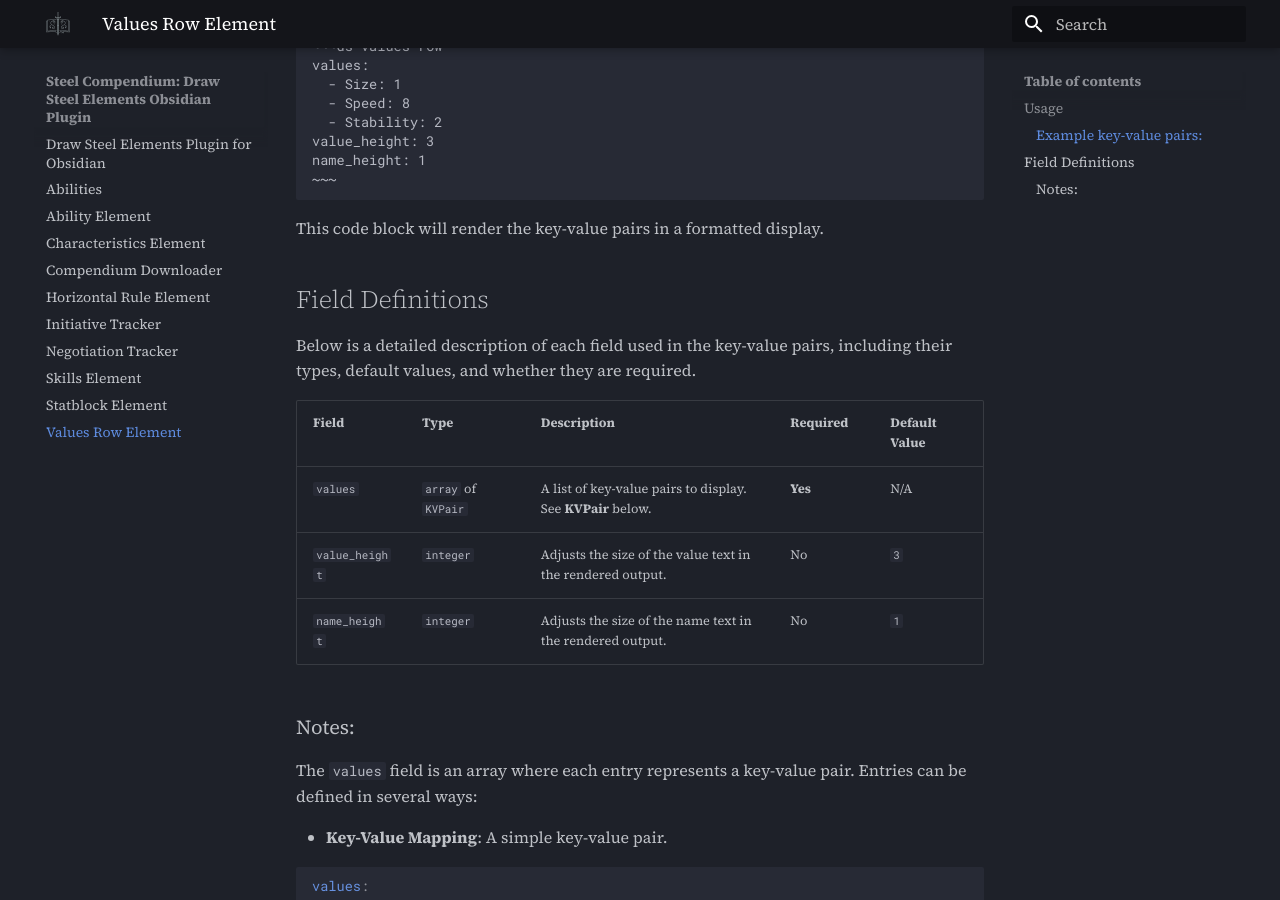
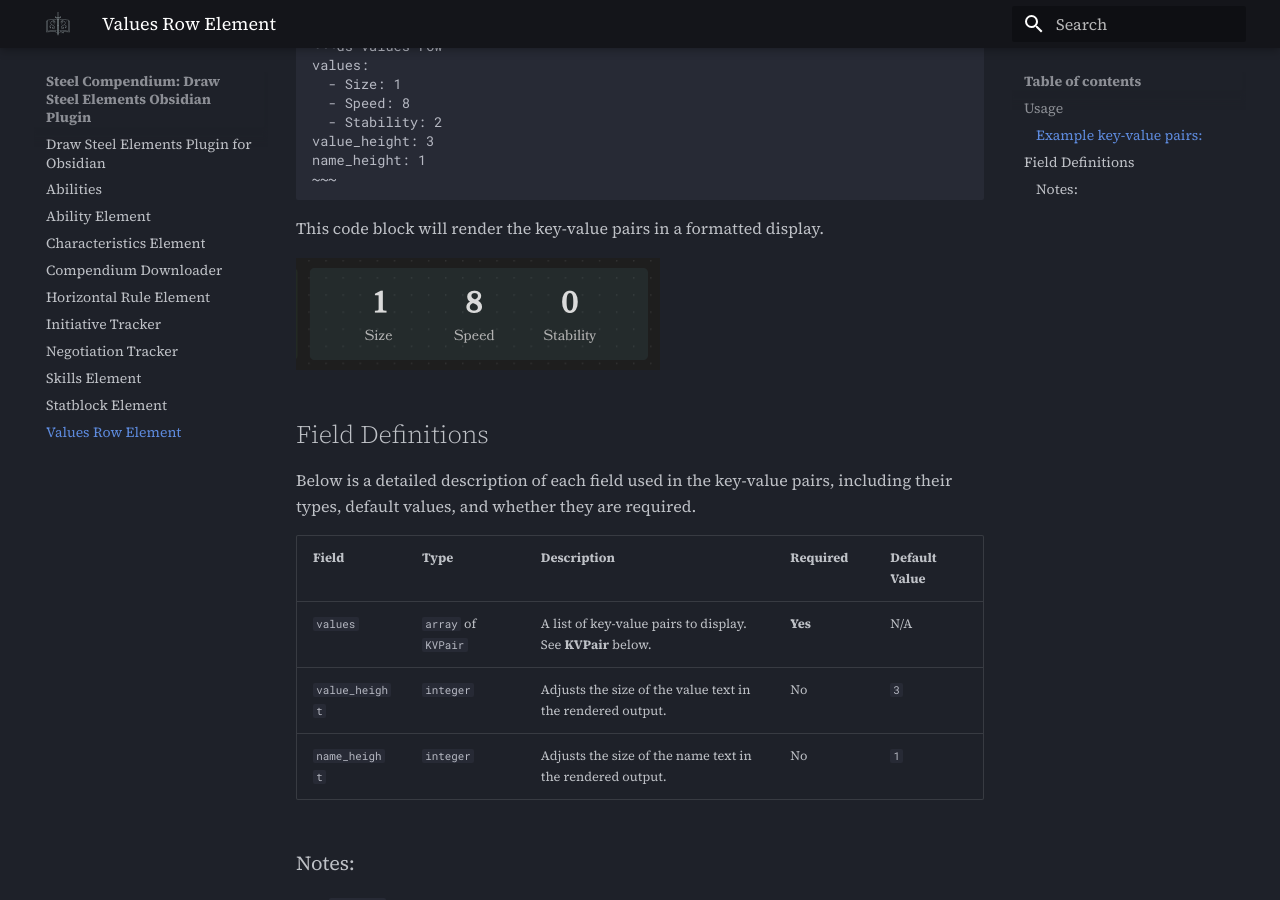
Before and after one commit to SteelCompendium/draw-steel-elements, an MkDocs documentation site: the page built from docs/values-row-element.md, in a window 1280 px wide and 900 px high, scrolled down 501 px. Built offline with MkDocs 1.6.1 and Material for MkDocs 9.7.7, drawn with Linux system fonts in a browser that asks for light colours; comment, search, counter and statistics services are not loaded.

Commit message:
Adds values row image

````diff
--- a/docs/values-row-element.md
+++ b/docs/values-row-element.md
@@ -23,6 +23,8 @@ name_height: 1
 ```
 
 This code block will render the key-value pairs in a formatted display.
+
+![values row](Media/values-row.png)
 
 ## Field Definitions
 
````
Also changed, not shown: docs/Media/values-row.png (added).
